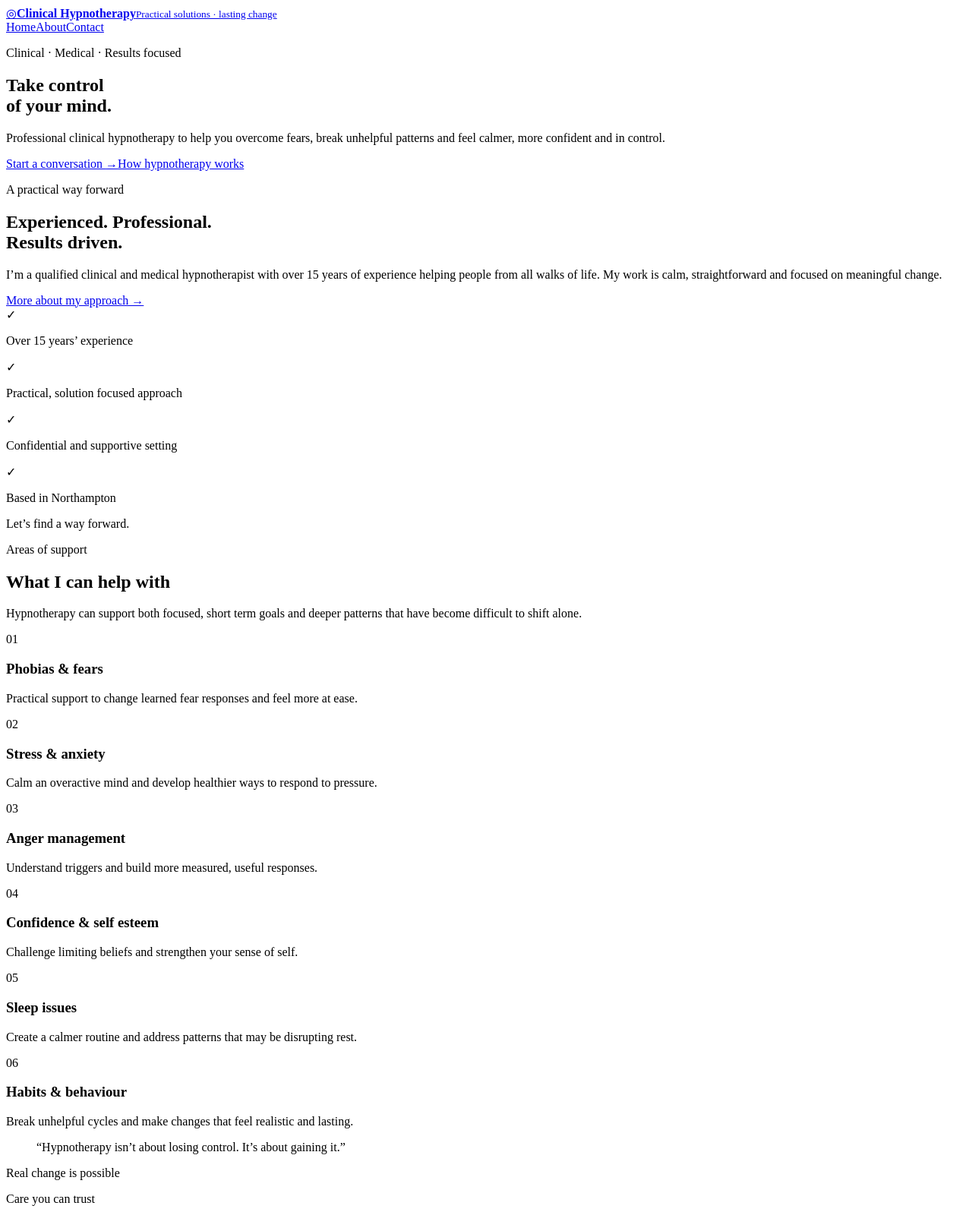
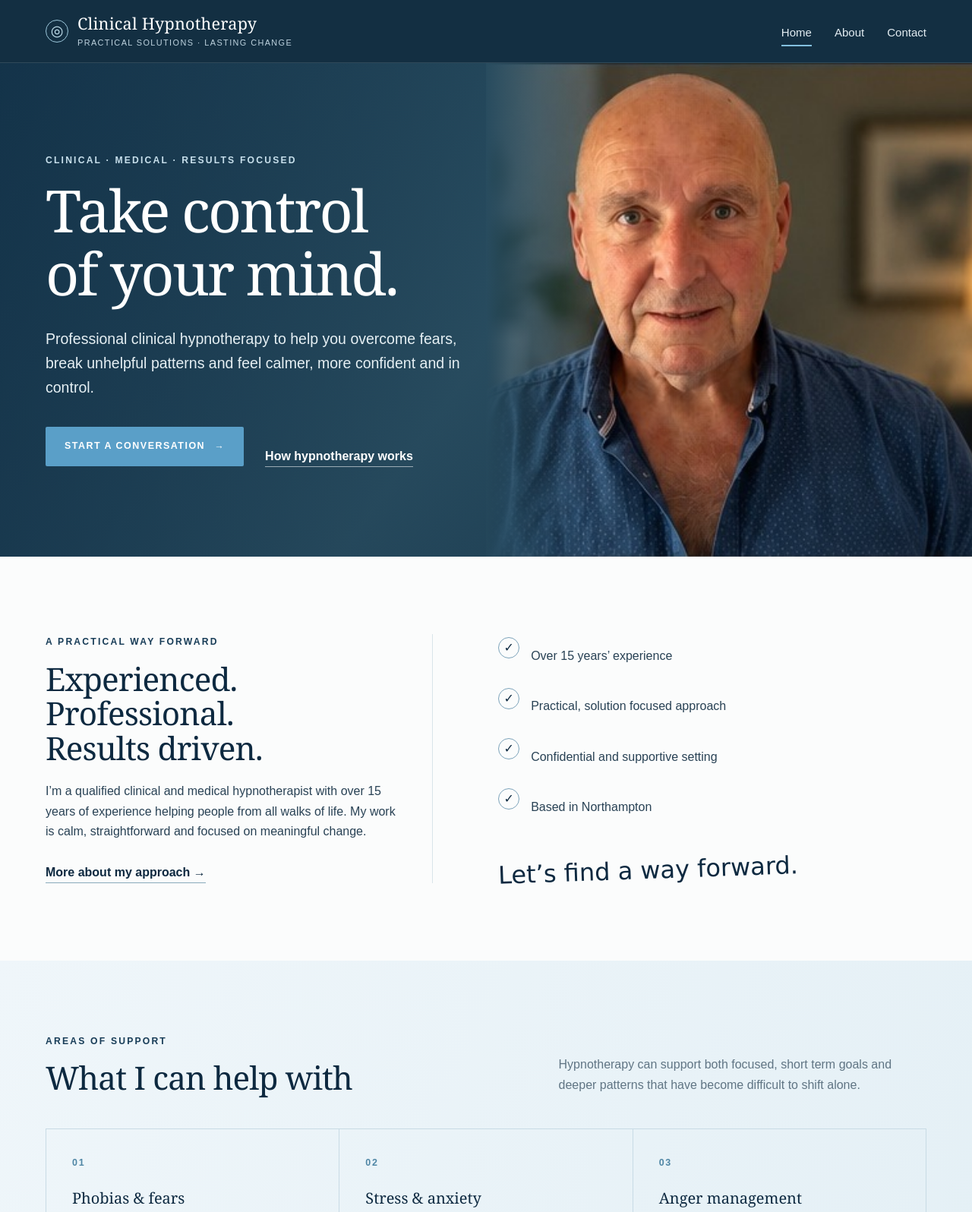
Before and after one commit to mikesweet23/northampton-hypnotherapy, a plain HTML site: page index.html in a window 1280 px wide. Shown: the top 1596 px of the page at 76% size. Drawn offline with Linux system fonts and the light colour scheme; the site is published under a folder, as on GitHub Pages, so addresses that start at the root find nothing.

Commit message:
Add files via upload

```diff
--- a/index.html
+++ b/index.html
@@ -4,20 +4,20 @@
   <meta charset="utf-8"><meta name="viewport" content="width=device-width, initial-scale=1">
   <title>Clinical Hypnotherapy Northampton</title>
   <meta name="description" content="Professional clinical and medical hypnotherapy in Northampton for fears, anxiety, confidence, sleep and lasting behaviour change.">
-  <link rel="icon" href="/favicon.svg" type="image/svg+xml"><link rel="stylesheet" href="/styles.css">
+  <link rel="icon" href="favicon.svg" type="image/svg+xml"><link rel="stylesheet" href="styles.css">
 </head>
 <body>
   <header class="site-header"><div class="shell header-inner">
-    <a href="/" class="brand" aria-label="Clinical Hypnotherapy home"><span class="brand-mark">◎</span><span><strong>Clinical Hypnotherapy</strong><small>Practical solutions · lasting change</small></span></a>
-    <nav aria-label="Main navigation"><a data-active="true" href="/">Home</a><a href="/about/">About</a><a href="/contact/">Contact</a></nav>
+    <a href="./" class="brand" aria-label="Clinical Hypnotherapy home"><span class="brand-mark">◎</span><span><strong>Clinical Hypnotherapy</strong><small>Practical solutions · lasting change</small></span></a>
+    <nav aria-label="Main navigation"><a data-active="true" href="./">Home</a><a href="about/">About</a><a href="contact/">Contact</a></nav>
   </div></header>
   <main>
     <section class="hero"><div class="hero-copy shell"><div class="hero-copy-inner">
       <p class="eyebrow light">Clinical · Medical · Results focused</p><h1>Take control<br>of your mind.</h1>
       <p class="hero-lede">Professional clinical hypnotherapy to help you overcome fears, break unhelpful patterns and feel calmer, more confident and in control.</p>
-      <div class="hero-actions"><a class="button button-blue" href="/contact/">Start a conversation <span aria-hidden="true">→</span></a><a class="text-link light-link" href="/about/">How hypnotherapy works</a></div>
+      <div class="hero-actions"><a class="button button-blue" href="contact/">Start a conversation <span aria-hidden="true">→</span></a><a class="text-link light-link" href="about/">How hypnotherapy works</a></div>
     </div></div><div class="hero-portrait" role="img" aria-label="Clinical hypnotherapist in a calm consultation room"></div></section>
-    <section class="section shell intro-grid"><div><p class="eyebrow">A practical way forward</p><h2>Experienced. Professional.<br>Results driven.</h2><p>I’m a qualified clinical and medical hypnotherapist with over 15 years of experience helping people from all walks of life. My work is calm, straightforward and focused on meaningful change.</p><a class="text-link" href="/about/">More about my approach →</a></div>
+    <section class="section shell intro-grid"><div><p class="eyebrow">A practical way forward</p><h2>Experienced. Professional.<br>Results driven.</h2><p>I’m a qualified clinical and medical hypnotherapist with over 15 years of experience helping people from all walks of life. My work is calm, straightforward and focused on meaningful change.</p><a class="text-link" href="about/">More about my approach →</a></div>
       <div class="trust-list"><div class="trust-row"><span>✓</span><p>Over 15 years’ experience</p></div><div class="trust-row"><span>✓</span><p>Practical, solution focused approach</p></div><div class="trust-row"><span>✓</span><p>Confidential and supportive setting</p></div><div class="trust-row"><span>✓</span><p>Based in Northampton</p></div><p class="script-note">Let’s find a way forward.</p></div>
     </section>
     <section class="section soft-section"><div class="shell"><div class="section-heading split-heading"><div><p class="eyebrow">Areas of support</p><h2>What I can help with</h2></div><p>Hypnotherapy can support both focused, short term goals and deeper patterns that have become difficult to shift alone.</p></div>
@@ -37,7 +37,7 @@
       <article><span class="reason-icon">◎</span><div><h3>Focused on results</h3><p>Practical techniques that you can continue to use in everyday life.</p></div></article>
       <article><span class="reason-icon">□</span><div><h3>Confidential & supportive</h3><p>A safe space to talk, feel heard and make steady progress.</p></div></article>
     </div></section>
-    <section class="cta-band"><div class="shell cta-inner"><div><p class="eyebrow light">Northampton</p><h2>Change starts with a conversation.</h2><p>Arrange a confidential initial conversation and take the first step towards a calmer, more positive future.</p></div><a class="button button-light" href="/contact/">Contact me →</a></div></section>
+    <section class="cta-band"><div class="shell cta-inner"><div><p class="eyebrow light">Northampton</p><h2>Change starts with a conversation.</h2><p>Arrange a confidential initial conversation and take the first step towards a calmer, more positive future.</p></div><a class="button button-light" href="contact/">Contact me →</a></div></section>
   </main>
-  <footer class="site-footer"><div class="shell footer-inner"><div><strong>Clinical Hypnotherapy</strong><p>Professional clinical and medical hypnotherapy in Northampton.</p></div><div class="footer-links"><a href="/">Home</a><a href="/about/">About</a><a href="/contact/">Contact</a></div><p class="copyright">© 2026 Clinical Hypnotherapy</p></div></footer>
+  <footer class="site-footer"><div class="shell footer-inner"><div><strong>Clinical Hypnotherapy</strong><p>Professional clinical and medical hypnotherapy in Northampton.</p></div><div class="footer-links"><a href="./">Home</a><a href="about/">About</a><a href="contact/">Contact</a></div><p class="copyright">© 2026 Clinical Hypnotherapy</p></div></footer>
 </body></html>
--- a/styles.css
+++ b/styles.css
@@ -55,7 +55,7 @@ p { margin: 0; }
 .hero h1 { color: white; }
 .hero-lede { max-width: 580px; margin-top: 28px; font-size: 1.22rem; line-height: 1.65; color: #e6f0f4; }
 .hero-actions { margin-top: 34px; display: flex; align-items: center; gap: 28px; flex-wrap: wrap; }
-.hero-portrait { position: relative; grid-column: 2; grid-row: 1; background-image: linear-gradient(90deg, #294d60 0%, transparent 20%), url('/practitioner.jpg'); background-size: cover; background-position: center center; }
+.hero-portrait { position: relative; grid-column: 2; grid-row: 1; background-image: linear-gradient(90deg, #294d60 0%, transparent 20%), url('practitioner.jpg'); background-size: cover; background-position: center center; }
 .hero-portrait::after { content: ''; position: absolute; inset: 0; background: linear-gradient(0deg, rgba(13,41,64,.16), transparent 45%); }
 
 .intro-grid { display: grid; grid-template-columns: .95fr 1.05fr; gap: 86px; align-items: center; }
@@ -76,7 +76,7 @@ p { margin: 0; }
 .card-symbol { display: block; color: #4f86a5; font-size: .78rem; font-weight: 700; letter-spacing: .14em; }
 .service-card h3 { margin-top: 25px; }
 .service-card p { margin-top: 11px; color: var(--muted); font-size: .95rem; }
-.quote-band { min-height: 320px; display: flex; align-items: center; background: linear-gradient(90deg, rgba(7,34,53,.91), rgba(7,34,53,.36)), url('/calm-horizon.jpg') center/cover; color: white; }
+.quote-band { min-height: 320px; display: flex; align-items: center; background: linear-gradient(90deg, rgba(7,34,53,.91), rgba(7,34,53,.36)), url('calm-horizon.jpg') center/cover; color: white; }
 .quote-inner { padding-block: 68px; }
 .quote-inner blockquote { max-width: 720px; color: white; font-size: clamp(2rem, 4vw, 3.25rem); font-style: italic; }
 .quote-inner > p { margin-top: 28px; padding-top: 18px; border-top: 1px solid rgba(255,255,255,.6); width: max-content; font-size: .77rem; text-transform: uppercase; letter-spacing: .22em; }
@@ -85,7 +85,7 @@ p { margin: 0; }
 .reason-grid svg { flex: none; color: var(--ink-soft); }
 .reason-icon, .principle-icon, .fact-icon { flex: none; color: var(--ink-soft); font-family: Georgia, 'Times New Roman', serif; font-size: 1.8rem; line-height: 1; }
 .reason-grid p { margin-top: 10px; color: var(--muted); }
-.cta-band { background: linear-gradient(90deg, rgba(9,38,58,.95), rgba(9,38,58,.79)), url('/calm-horizon.jpg') center 62%/cover; color: white; }
+.cta-band { background: linear-gradient(90deg, rgba(9,38,58,.95), rgba(9,38,58,.79)), url('calm-horizon.jpg') center 62%/cover; color: white; }
 .cta-inner { padding-block: 68px; display: flex; align-items: center; justify-content: space-between; gap: 60px; }
 .cta-inner h2 { color: white; }
 .cta-inner div > p:last-child { max-width: 680px; margin-top: 15px; color: #d5e4eb; }
@@ -110,7 +110,7 @@ p { margin: 0; }
 .principles h3 { margin-top: 28px; }
 .principles p { margin-top: 10px; color: var(--muted); }
 
-.contact-hero { padding-block: 92px 148px; background: linear-gradient(110deg, rgba(11,39,59,.97), rgba(21,68,94,.88)), url('/calm-horizon.jpg') center/cover; color: white; }
+.contact-hero { padding-block: 92px 148px; background: linear-gradient(110deg, rgba(11,39,59,.97), rgba(21,68,94,.88)), url('calm-horizon.jpg') center/cover; color: white; }
 .contact-intro { max-width: 900px; }
 .contact-intro p:last-child { max-width: 690px; margin-top: 25px; color: #d6e6ed; font-size: 1.14rem; }
 .contact-layout { margin-top: -80px; position: relative; display: grid; grid-template-columns: .76fr 1.24fr; gap: 72px; align-items: start; }
```
